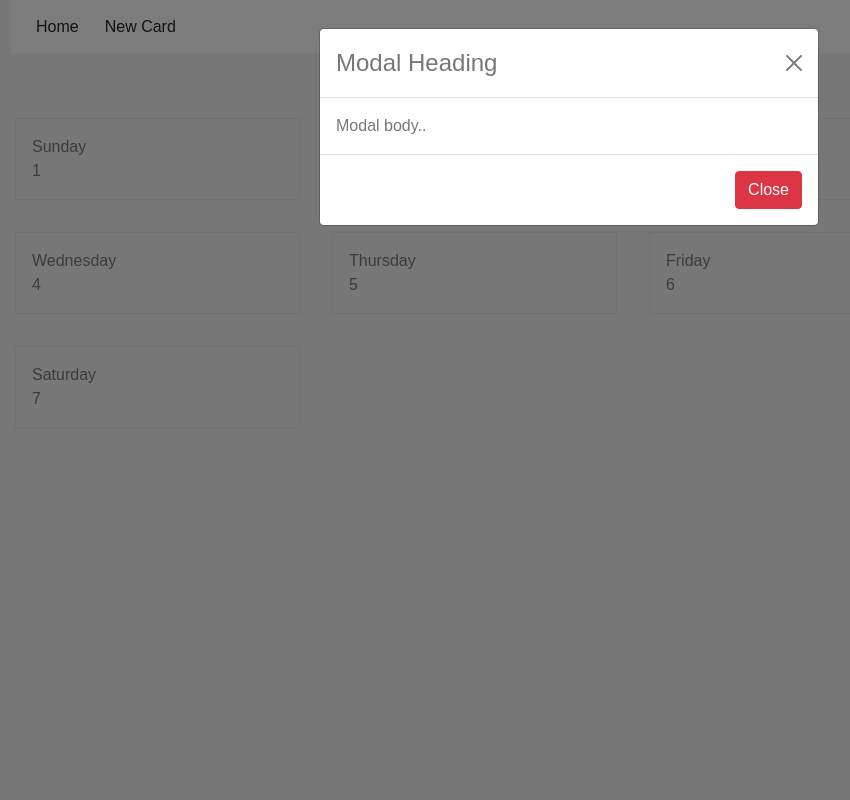
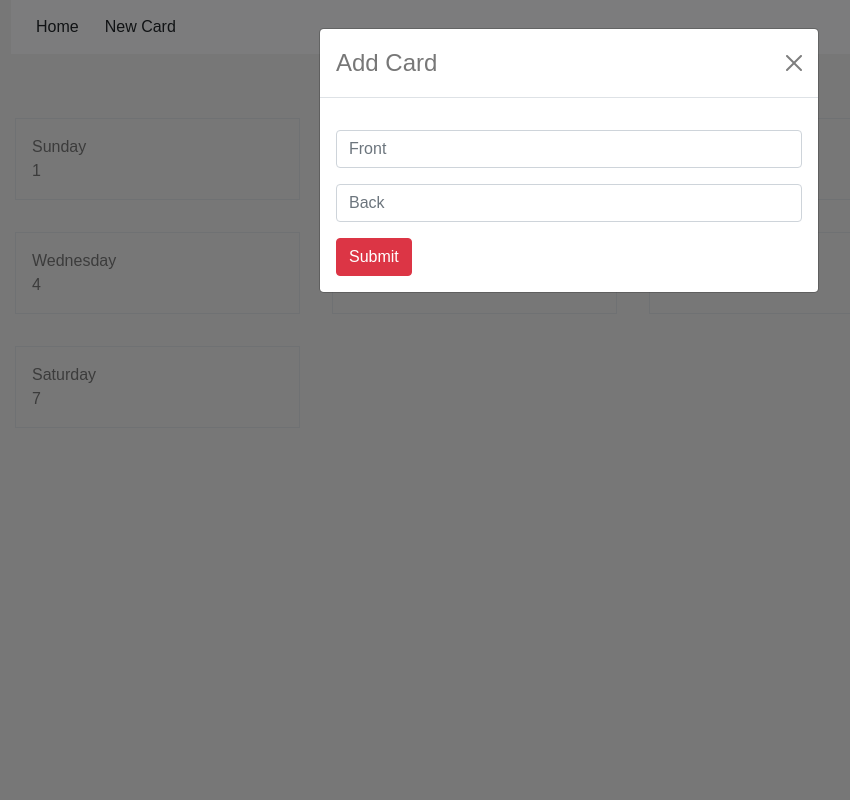
Before and after one commit to linduff/flashcards, a Flask app: page /deck/1 in a window 1280 px wide, after a click on "New Card". Shown: the whole page, without its empty margins (71-921 px from the left). Run offline with Flask 3, Linux system fonts and the light colour scheme.

Commit message:
Added post for new cards

```diff
--- a/app.py
+++ b/app.py
@@ -45,13 +45,15 @@ def homePage():
         decks.append({"deck_id": len(decks), "deck_name": request.form['deck_name']})
     return render_template("home.html", decks = decks)
 
-@app.route("/deck/<deck_id>")
+@app.route("/deck/<deck_id>", methods=['GET', 'POST'])
 def deck(deck_id):
+    if request.method == 'POST':
+        cards.append({"card_id": len(cards), "deck_id": deck_id, "card_front": request.form['card_front'], "card_back": request.form['card_back']})
     deck_cards = []
     for card in cards:
         if int(card["deck_id"]) == int(deck_id):
             deck_cards.append(card)
-    return render_template("deck.html", cards = deck_cards)
+    return render_template("deck.html", cards = deck_cards, deck_id = deck_id)
 
 if __name__ == "__main__":
     app.run()
--- a/templates/deck.html
+++ b/templates/deck.html
@@ -38,18 +38,21 @@
 
                 <!-- Modal Header -->
                 <div class="modal-header">
-                <h4 class="modal-title">Modal Heading</h4>
+                <h4 class="modal-title">Add Card</h4>
                 <button type="button" class="btn-close" data-bs-dismiss="modal"></button>
                 </div>
 
                 <!-- Modal body -->
                 <div class="modal-body">
-                Modal body..
-                </div>
-
-                <!-- Modal footer -->
-                <div class="modal-footer">
-                <button type="button" class="btn btn-danger" data-bs-dismiss="modal">Close</button>
+                    <form method="POST" action="{{ url_for('deck', deck_id=deck_id) }}">
+                        <div class="mb-3 mt-3">
+                          <input type="front" class="form-control" id="card_front" placeholder="Front" name="card_front">
+                        </div>
+                        <div class="mb-3 mt-3">
+                            <input type="back" class="form-control" id="card_back" placeholder="Back" name="card_back">
+                          </div>
+                        <button type="submit" class="btn btn-danger" data-bs-dismiss="modal">Submit</button>
+                      </form>
                 </div>
 
             </div>
```
